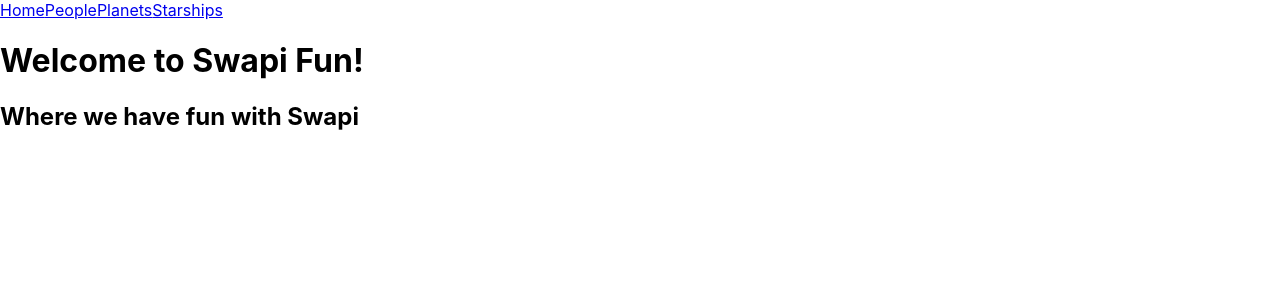
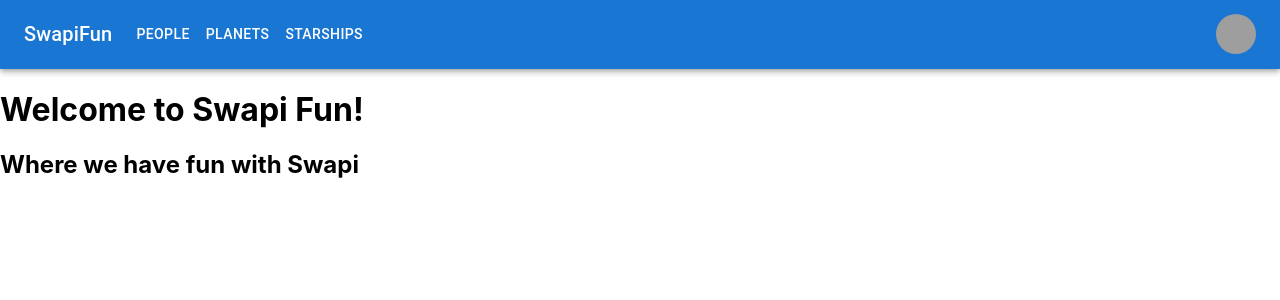
Before and after one commit to cmwilson21/swapi-fun-project, a React (Create React App) app: page / in a window 1280 px wide. Shown: the top 300 px of the page. Built offline with nearby package versions, Linux system fonts and the light colour scheme; grey boxes are pictures that could not be loaded.

Commit message:
added better navigation bar

```diff
--- a/src/components/NavBar.js
+++ b/src/components/NavBar.js
@@ -1,15 +1,156 @@
-import React from "react";
-import { NavLink } from "react-router-dom";
+import * as React from "react";
+import AppBar from "@mui/material/AppBar";
+import Box from "@mui/material/Box";
+import Toolbar from "@mui/material/Toolbar";
+import IconButton from "@mui/material/IconButton";
+import Typography from "@mui/material/Typography";
+import Menu from "@mui/material/Menu";
+import MenuIcon from "@mui/icons-material/Menu";
+import Container from "@mui/material/Container";
+import Avatar from "@mui/material/Avatar";
+import Button from "@mui/material/Button";
+import Tooltip from "@mui/material/Tooltip";
+import MenuItem from "@mui/material/MenuItem";
 
-const NavBar = () => {
+const pages = ["People", "Planets", "Starships"];
+const settings = ["Profile", "Account", "Dashboard", "Logout"];
+
+const ResponsiveAppBar = () => {
+  const [anchorElNav, setAnchorElNav] = React.useState(null);
+  const [anchorElUser, setAnchorElUser] = React.useState(null);
+
+  const handleOpenNavMenu = (event) => {
+    setAnchorElNav(event.currentTarget);
+  };
+  const handleOpenUserMenu = (event) => {
+    setAnchorElUser(event.currentTarget);
+  };
+
+  const handleCloseNavMenu = () => {
+    setAnchorElNav(null);
+  };
+
+  const handleCloseUserMenu = () => {
+    setAnchorElUser(null);
+  };
+
   return (
-    <div>
-      <NavLink to="/">Home</NavLink>
-      <NavLink to="/people">People</NavLink>
-      <NavLink to="/planets">Planets</NavLink>
-      <NavLink to="/starships">Starships</NavLink>
-    </div>
+    <AppBar position="static">
+      <Container maxWidth="xl">
+        <Toolbar disableGutters>
+          <Typography
+            variant="h6"
+            noWrap
+            component="div"
+            sx={{ mr: 2, display: { xs: "none", md: "flex" } }}
+          >
+            SwapiFun
+          </Typography>
+
+          <Box sx={{ flexGrow: 1, display: { xs: "flex", md: "none" } }}>
+            <IconButton
+              size="large"
+              aria-label="account of current user"
+              aria-controls="menu-appbar"
+              aria-haspopup="true"
+              onClick={handleOpenNavMenu}
+              color="inherit"
+            >
+              <MenuIcon />
+            </IconButton>
+            <Menu
+              id="menu-appbar"
+              anchorEl={anchorElNav}
+              anchorOrigin={{
+                vertical: "bottom",
+                horizontal: "left",
+              }}
+              keepMounted
+              transformOrigin={{
+                vertical: "top",
+                horizontal: "left",
+              }}
+              open={Boolean(anchorElNav)}
+              onClose={handleCloseNavMenu}
+              sx={{
+                display: { xs: "block", md: "none" },
+              }}
+            >
+              {pages.map((page) => (
+                <MenuItem key={page} onClick={handleCloseNavMenu}>
+                  <Typography textAlign="center">{page}</Typography>
+                </MenuItem>
+              ))}
+            </Menu>
+          </Box>
+          <Typography
+            variant="h6"
+            noWrap
+            component="div"
+            sx={{ flexGrow: 1, display: { xs: "flex", md: "none" } }}
+          >
+            Swapi Fun
+          </Typography>
+          <Box sx={{ flexGrow: 1, display: { xs: "none", md: "flex" } }}>
+            {pages.map((page) => (
+              <Button
+                key={page}
+                onClick={handleCloseNavMenu}
+                sx={{ my: 2, color: "white", display: "block" }}
+              >
+                {page}
+              </Button>
+            ))}
+          </Box>
+
+          <Box sx={{ flexGrow: 0 }}>
+            <Tooltip title="Open settings">
+              <IconButton onClick={handleOpenUserMenu} sx={{ p: 0 }}>
+                <Avatar alt="Remy Sharp" src="/static/images/avatar/2.jpg" />
+              </IconButton>
+            </Tooltip>
+            <Menu
+              sx={{ mt: "45px" }}
+              id="menu-appbar"
+              anchorEl={anchorElUser}
+              anchorOrigin={{
+                vertical: "top",
+                horizontal: "right",
+              }}
+              keepMounted
+              transformOrigin={{
+                vertical: "top",
+                horizontal: "right",
+              }}
+              open={Boolean(anchorElUser)}
+              onClose={handleCloseUserMenu}
+            >
+              {settings.map((setting) => (
+                <MenuItem key={setting} onClick={handleCloseUserMenu}>
+                  <Typography textAlign="center">{setting}</Typography>
+                </MenuItem>
+              ))}
+            </Menu>
+          </Box>
+        </Toolbar>
+      </Container>
+    </AppBar>
   );
 };
+export default ResponsiveAppBar;
 
-export default NavBar;
+// import React from "react";
+// import { NavLink } from "react-router-dom";
+
+// const NavBar = () => {
+//   return (
+//     <div>
+//       <NavLink to="/">Home</NavLink>
+//       <NavLink to="/people">People</NavLink>
+//       <NavLink to="/planets">Planets</NavLink>
+//       <NavLink to="/starships">Starships</NavLink>
+//     </div>
+//   );
+// };
+
+// export default NavBar;
```
Also changed, not shown: package.json (+4 -7 lines), 1 other file (tests, documents, lock files or other folders).
